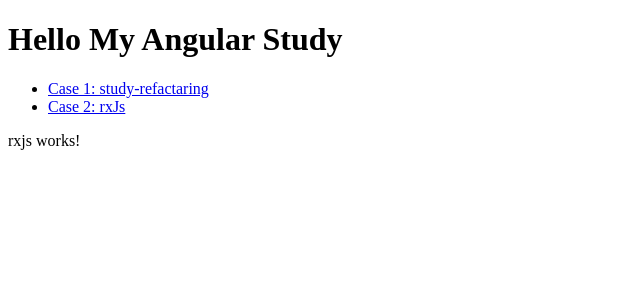
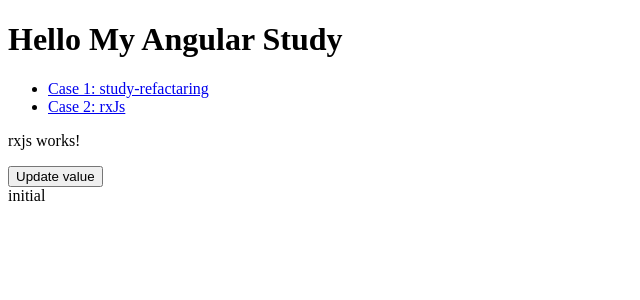
Before and after one commit to aratasashida/AngularStudy, an Angular app: page /study-rxjs in a window 1280 px wide. Shown: the top 300 px of the page, without its empty margins (0-640 px from the left). Built offline with nearby package versions, Linux system fonts and the light colour scheme.

Commit message:
ボタンをクリックすると最新の日付を表示するようにする && コンポーネント破棄タイミングでボタンのObservableを終了させるようにした

```diff
--- a/src/app/app.module.ts
+++ b/src/app/app.module.ts
@@ -11,6 +11,7 @@ import { UserDetailPageComponent } from './components/study-refactaring/user-det
 import { UsersComponent } from './components/study-refactaring/users.component';
 import { PageNotFoundComponent } from './components/page-not-found/page-not-found.component';
 import { StudyRxjsComponent } from './components/study-rxjs/study-rxjs.component';
+import { ExplicitSubscribeComponent } from './components/study-rxjs/explicit-subscribe/explicit-subscribe.component';
 
 @NgModule({
   declarations: [
@@ -22,6 +23,7 @@ import { StudyRxjsComponent } from './components/study-rxjs/study-rxjs.component
     UsersComponent,
     PageNotFoundComponent,
     StudyRxjsComponent,
+    ExplicitSubscribeComponent,
   ],
   imports: [
     BrowserModule,
--- /dev/null
+++ b/src/app/components/study-rxjs/explicit-subscribe/explicit-subscribe.component.html
@@ -0,0 +1 @@
+<div>{{value}}</div>
--- /dev/null
+++ b/src/app/components/study-rxjs/explicit-subscribe/explicit-subscribe.component.ts
@@ -0,0 +1,30 @@
+import { Component, OnDestroy, OnInit } from '@angular/core';
+import { DataService } from '../../../service/data.service';
+import { Subject, Subscription } from 'rxjs';
+import { takeUntil } from 'rxjs/operators';
+
+@Component({
+  selector: 'app-explicit-subscribe',
+  templateUrl: './explicit-subscribe.component.html',
+  styleUrls: ['./explicit-subscribe.component.scss']
+})
+export class ExplicitSubscribeComponent implements OnInit, OnDestroy {
+  value: any;
+  private onDestroy$ = new Subject();
+
+  constructor(private dataService: DataService) {
+  }
+
+  ngOnInit() {
+    this.dataService.valueChanges
+        .pipe(takeUntil(this.onDestroy$))
+        .subscribe(value => {
+          this.value = value;
+        });
+  }
+
+  ngOnDestroy() {
+    this.onDestroy$.next();
+  }
+
+}
--- a/src/app/components/study-rxjs/study-rxjs.component.html
+++ b/src/app/components/study-rxjs/study-rxjs.component.html
@@ -1 +1,6 @@
 <p>rxjs works!</p>
+
+<div>
+    <button (click)="updateValue()">Update value</button>
+    <app-explicit-subscribe></app-explicit-subscribe>
+</div>
--- a/src/app/components/study-rxjs/study-rxjs.component.ts
+++ b/src/app/components/study-rxjs/study-rxjs.component.ts
@@ -1,15 +1,18 @@
 import { Component, OnInit } from '@angular/core';
+import { DataService } from '../../service/data.service';
 
 @Component({
   selector: 'app-study-rxjs',
   templateUrl: './study-rxjs.component.html',
   styleUrls: ['./study-rxjs.component.scss']
 })
-export class StudyRxjsComponent implements OnInit {
+export class StudyRxjsComponent {
 
-  constructor() { }
-
-  ngOnInit() {
+  constructor(private dataService: DataService) {
   }
 
+  updateValue() {
+    const value = new Date().toISOString();
+    this.dataService.setValue(value);
+  }
 }
--- /dev/null
+++ b/src/app/service/data.service.ts
@@ -0,0 +1,18 @@
+import { Injectable } from '@angular/core';
+import { BehaviorSubject } from 'rxjs';
+
+@Injectable({
+    providedIn: 'root'
+})
+export class DataService {
+
+    private valueSubject = new BehaviorSubject<any>('initial');
+
+    get valueChanges() {
+        return this.valueSubject.asObservable();
+    }
+
+    setValue(value: any) {
+        this.valueSubject.next(value);
+    }
+}
```
Also changed, not shown: src/app/components/study-rxjs/explicit-subscribe/explicit-subscribe.component.scss (added), 1 other file (tests, documents, lock files or other folders).
